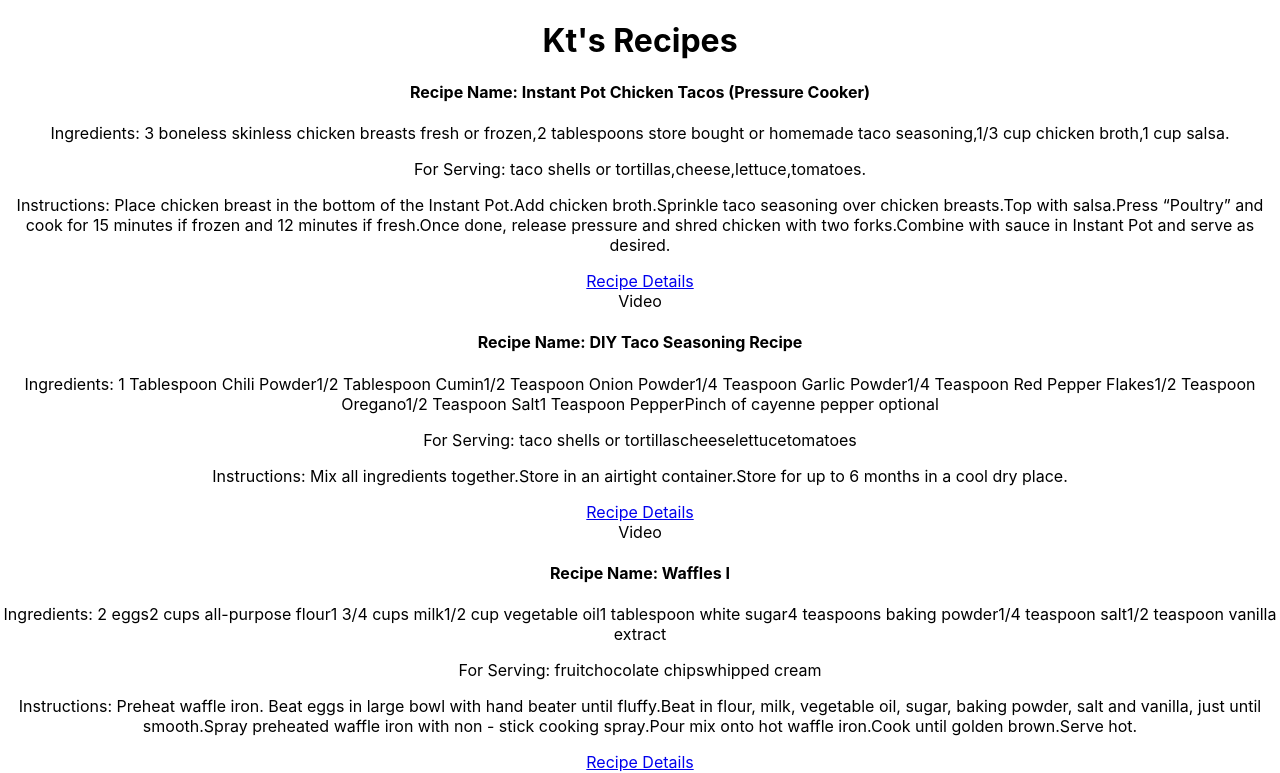
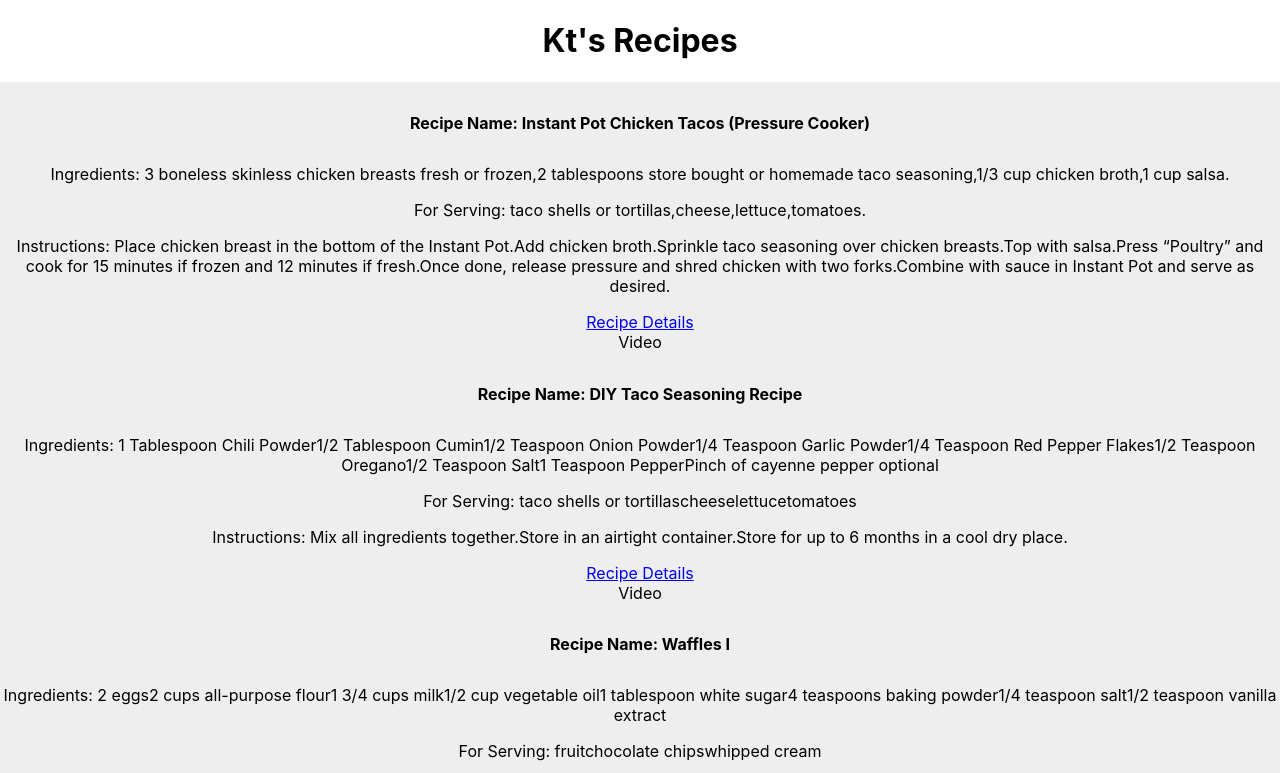
Before and after one commit to kt2187/kt-recipe, a React (Create React App) app: page / in a window 1280 px wide. Shown: the top 773 px of the page. Built offline with nearby package versions, Linux system fonts and the light colour scheme; the HTML template or start-up script is replaced by a standard one.

Commit message:
Add materialize css

```diff
--- a/src/App.css
+++ b/src/App.css
@@ -36,3 +36,28 @@
     transform: rotate(360deg);
   }
 }
+
+
+.body {
+  background: #367;
+}
+
+.card h4 {
+  padding: 10px 0px;
+}
+
+.card {
+  display: flex;
+  flex-direction: row;
+  transition: .5s;
+  background: #eee;
+}
+
+.card:hover, h5 {
+  color: #c2185b;
+}
+
+.card:hover {
+  transform: scale(1.03);
+  background: #fff;
+}
```
